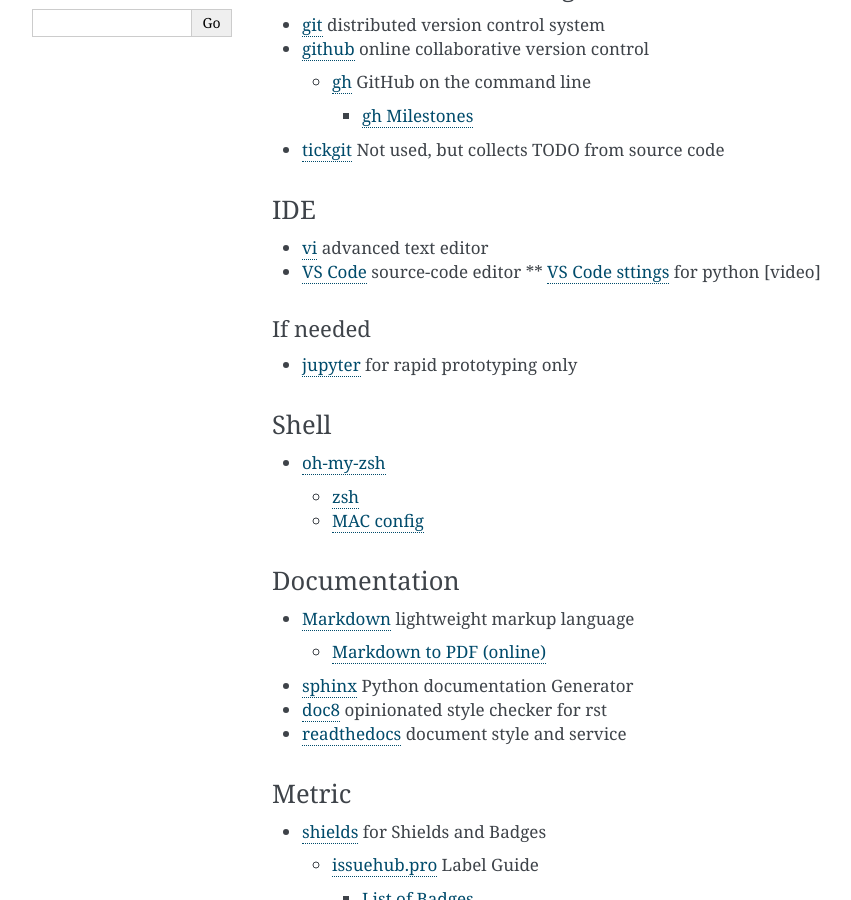
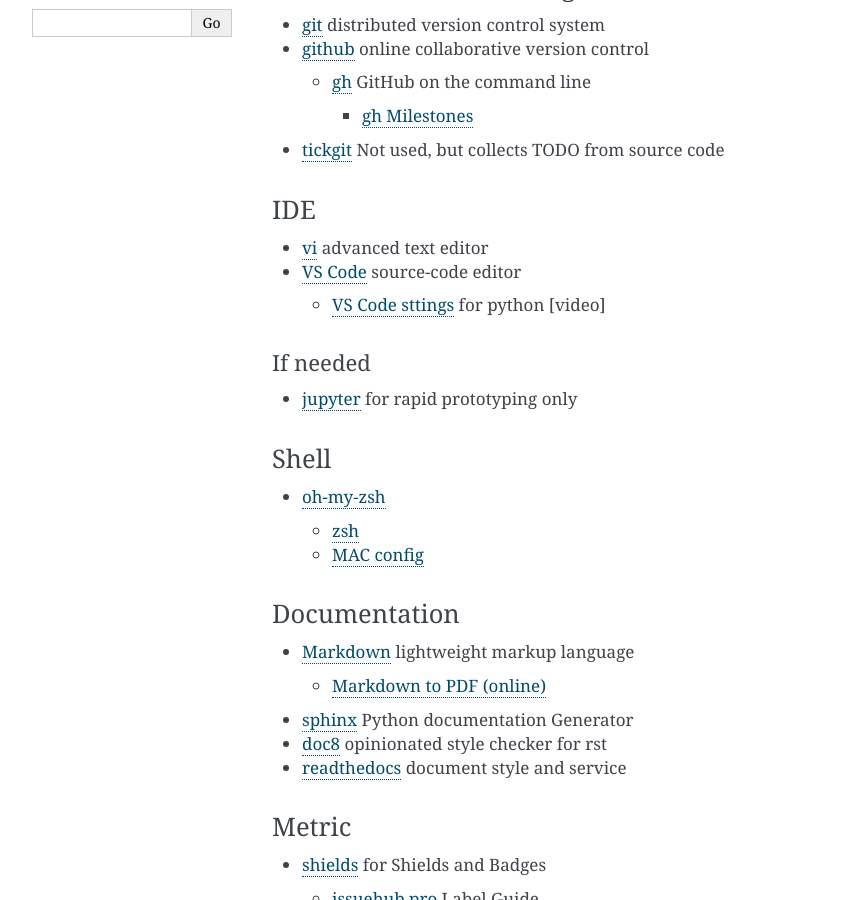
Before and after one commit to cruisen/cli-calc, a Sphinx documentation site: the page built from docs/extras/develop.md, in a window 1280 px wide and 900 px high, scrolled down 2735 px. Shown: the whole window, without its empty margins (148-999 px from the left). Built offline with Sphinx 7.4.7, drawn with Linux system fonts in a browser that asks for light colours.

```diff
--- a/docs/extras/develop.md
+++ b/docs/extras/develop.md
@@ -166,7 +166,7 @@ Integration as in: Deployment and Integration testing.
 ### IDE
 * [vi](https://www.vim.org/about.php) advanced text editor
 * [VS Code](https://code.visualstudio.com/) source-code editor
-** [VS Code sttings](https://www.youtube.com/watch?v=fj2tuTIcUys) for python [video]
+  * [VS Code sttings](https://www.youtube.com/watch?v=fj2tuTIcUys) for python [video]
 
 #### If needed
 * [jupyter](https://jupyter.org/) for rapid prototyping only
```
